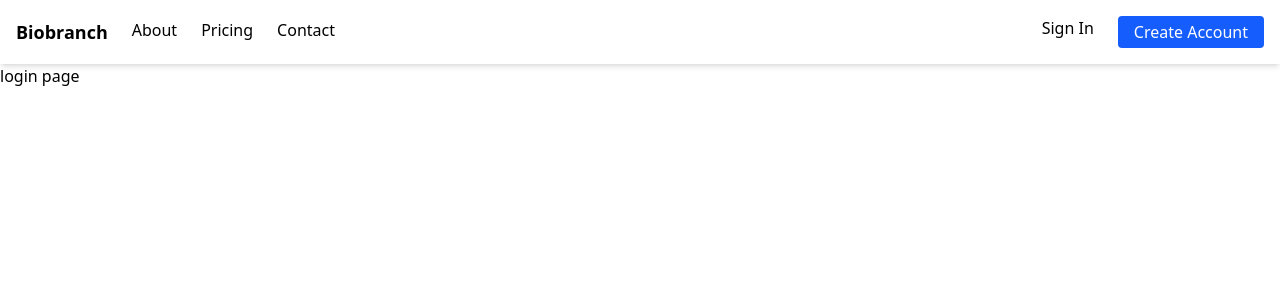
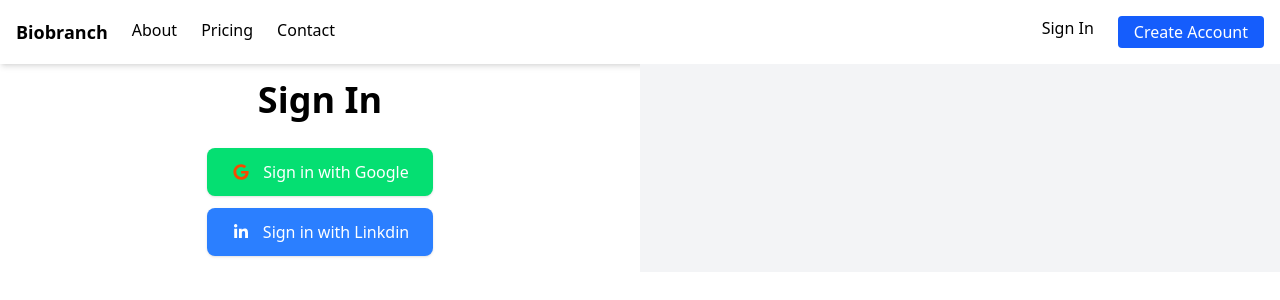
Before and after one commit to Shubhamsharma2002/BioBranch, a Next.js app: page /login in a window 1280 px wide. Shown: the top 300 px of the page. Built offline with nearby package versions, Linux system fonts and the light colour scheme.

Commit message:
signin optinos button

```diff
--- a/src/app/login/page.jsx
+++ b/src/app/login/page.jsx
@@ -1,5 +1,21 @@
-export default function Login(){
-    return(
-          <h1>login page</h1>
-    )
+import LoginWithGoogle from "@/components/buttons/LoginWithGoogle";
+import LoginWithLinkdin from "@/components/buttons/LoginWithLinkdin";
+
+export default function Login() {
+  return (
+    <div className="grid grid-cols-1 md:grid-cols-2 ">
+      {/* Left: Login Form */}
+      <div className="p-4 max-w-xs mx-auto flex flex-col justify-center">
+        <h1 className="text-4xl font-bold text-center mb-4">Sign In</h1>
+        <LoginWithGoogle />
+        <LoginWithLinkdin/>
+      </div>
+
+      {/* Right: Image or anything else */}
+      <div className="flex items-center justify-center bg-gray-100">
+        {/* Add your image or content here */}
+        {/* <img src="/login-image.png" alt="Login Illustration" className="w-3/4" /> */}
+      </div>
+    </div>
+  );
 }
--- /dev/null
+++ b/src/components/buttons/LoginWithGoogle.jsx
@@ -0,0 +1,12 @@
+import { faGoogle } from "@fortawesome/free-brands-svg-icons";
+import { FontAwesomeIcon } from "@fortawesome/react-fontawesome";
+export default function LoginWithGoogle() {
+  return (
+    <div className="w-full mt-3">
+      <button className="w-full py-3 px-6 flex items-center justify-center gap-3 rounded-lg shadow-sm  bg-green-400 text-white cursor-pointer">
+        <FontAwesomeIcon icon={faGoogle} className="h-5 w-5 text-orange-600" />
+        <span className="text-base font-medium">Sign in with Google</span>
+      </button>
+    </div>
+  );
+}
--- /dev/null
+++ b/src/components/buttons/LoginWithLinkdin.jsx
@@ -0,0 +1,13 @@
+
+import { faLinkedinIn } from "@fortawesome/free-brands-svg-icons";
+import { FontAwesomeIcon } from "@fortawesome/react-fontawesome";
+export default function LoginWithLinkdin() {
+  return (
+    <div className="w-full mt-3">
+      <button className="w-full py-3 px-6 flex items-center justify-center gap-3 rounded-lg shadow-sm  bg-blue-500 text-white cursor-pointer">
+        <FontAwesomeIcon icon={faLinkedinIn} className="h-5 w-5" />
+        <span className="text-base font-medium">Sign in with Linkdin</span>
+      </button>
+    </div>
+  );
+}
```
Also changed, not shown: package.json (+11 -4 lines), 1 other file (tests, documents, lock files or other folders).
